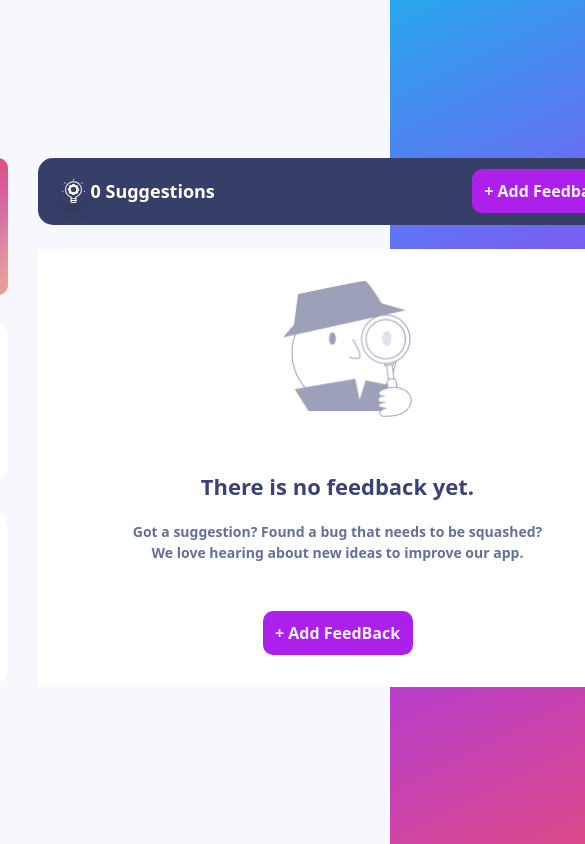
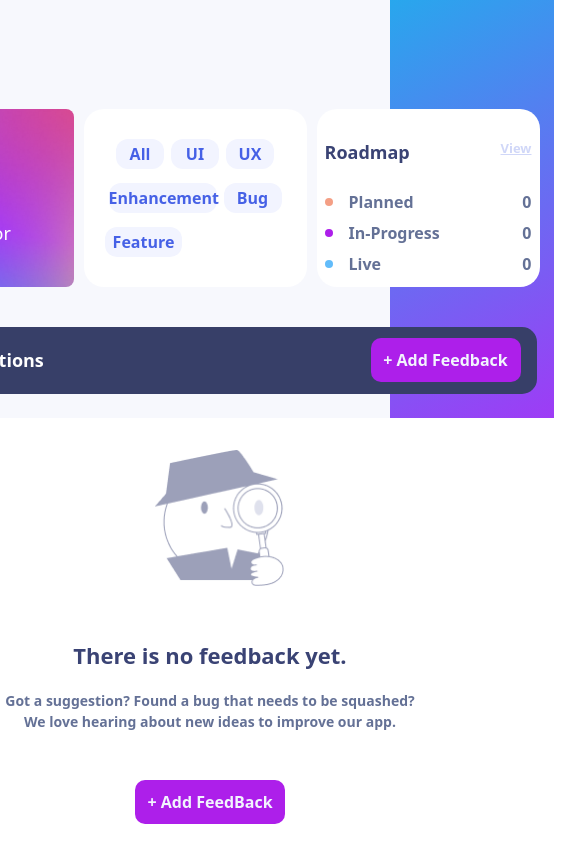
Before and after one commit to Mariamtitvinidze2/product-feedbackapp, a Next.js app: page /InsidePage in a window 390 px wide. Shown: the top 844 px of the page, 585 px wide, since content can reach past the window. Built offline with nearby package versions, Linux system fonts and the light colour scheme.

Commit message:
feat(insidepage) Tablet Responsive
Added Tablet Responsive,  only phone responsive is needed till everything is complete in design

```diff
--- a/src/app/common/components/__molecules/InsidePage.tsx
+++ b/src/app/common/components/__molecules/InsidePage.tsx
@@ -7,11 +7,11 @@ import NotFound from "../../Image/insidePageNotFound.png";
 
 export default function InsidePage() {
   return (
-    <div className="flex justify-center items-center bg-[#F7F8FD] w-screen h-screen">
-      <div className="flex flex-col justify-between max-w-[255px] h-[529px]">
+    <div className="flex flex-col md:flex-row justify-center items-center bg-[#F7F8FD] w-screen  md:h-screen h-[150%]">
+      <div className="flex flex-row md:flex-col justify-between md:max-w-[255px] max-w-[689px] md:h-[529px] h-[178px] md:justify-between items-center md:mb-[0px] mb-[40px] md:mt-[0px] mt-[120px]">
         <div className="">
           <div
-            className="w-[255px] h-[137px] rounded-lg overflow-hidden text-white flex flex-col justify-end p-4"
+            className="md:w-[255px] md:h-[137px] w-[223px] h-[178px] rounded-lg overflow-hidden text-white flex flex-col justify-end p-4 mr-[10px]"
             style={{
               backgroundImage: `url(${Oval.src})`,
               backgroundSize: "cover",
@@ -22,7 +22,7 @@ export default function InsidePage() {
             <p className="text-sml font-semibold">Feedback Board</p>
           </div>
         </div>
-        <div className="w-[255px] h-[166px] bg-white flex flex-col items-center justify-center rounded-[20px] ">
+        <div className="md:w-[255px] md:h-[166px] w-[223px] h-[178px] bg-white flex flex-col items-center justify-center rounded-[20px] mr-[10px]">
           <div>
             <button className="bg-[#F2F4FF] rounded-xl w-[48px] h-[30px] text-[#4661E6] font-semibold mr-[7px]">
               All
@@ -49,7 +49,7 @@ export default function InsidePage() {
           </div>
         </div>
 
-        <div className="w-[255px] h-[178px] bg-white flex flex-col justify-center items-center rounded-[20px]">
+        <div className="md:w-[255px] md:h-[178px] w-[223px] h-[178px] bg-white flex flex-col justify-center items-center rounded-[20px]">
           <div className="w-[207px] flex flex-row justify-between mt-[19px]">
             <p className="text-[#3A4374] font-semibold text-[18px]">Roadmap</p>
             <a
@@ -84,8 +84,8 @@ export default function InsidePage() {
           </div>
         </div>
       </div>
-      <div className="flex flex-col max-w-[825px] min-w-[600px] h-[529px] ml-[30px] ">
-        <div className="flex flex-row max-w-[825px] bg-[#373F68] h-[92px] items-center justify-between rounded-[15px]">
+      <div className="flex flex-col max-w-[825px] min-w-[470px] h-[529px] ml-[30px] ">
+        <div className="flex flex-row max-w-[825px]  md:min-w-[470px] min-w-[670px] bg-[#373F68] h-[92px] items-center justify-between rounded-[15px] mr-[17px]">
           <div className="flex flex-row items-center">
             <Image
               src={Bulb.src}
```
